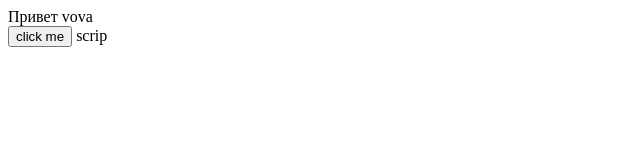
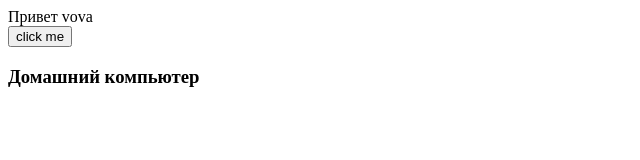
Before and after one commit to vovansk5/JSRep, a plain HTML site: page index.html in a window 1280 px wide. Shown: the whole page, without its empty margins (0-640 px from the left). Drawn offline with nearby package versions, Linux system fonts and the light colour scheme.

Commit message:
Из дома

```diff
--- a/index.html
+++ b/index.html
@@ -15,6 +15,6 @@
     <button onclick="clickme()">click me</button>
 
     <script src="main.js"></script>
-  scrip
+    <h3> Домашний компьютер </h3>
 </body>
 </html>
```
